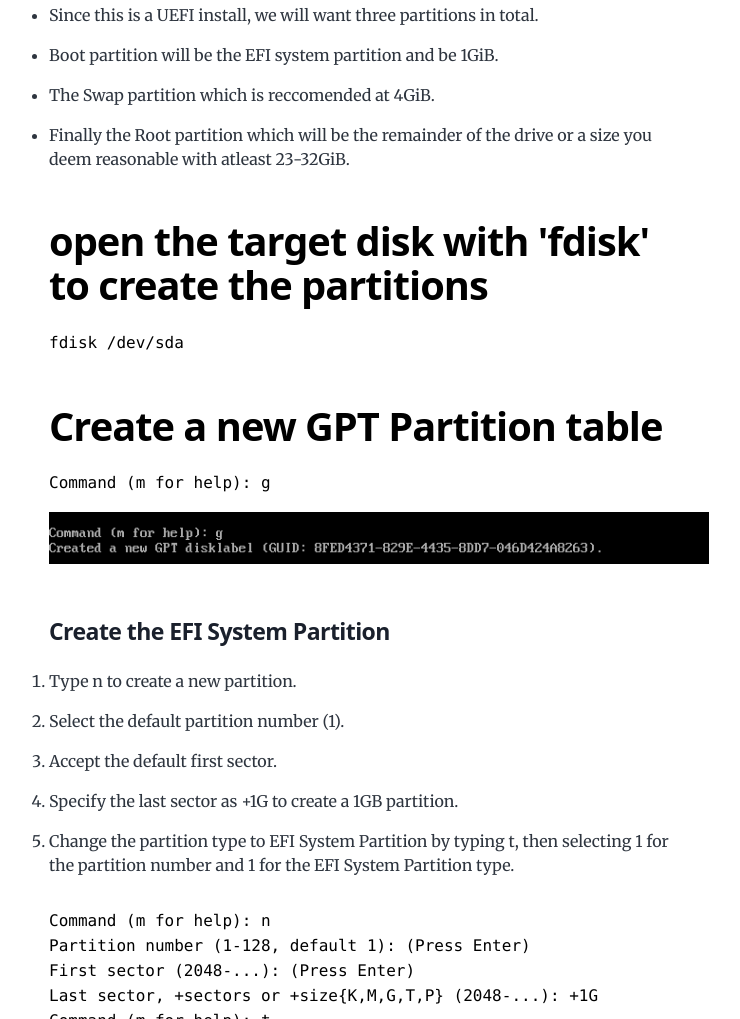
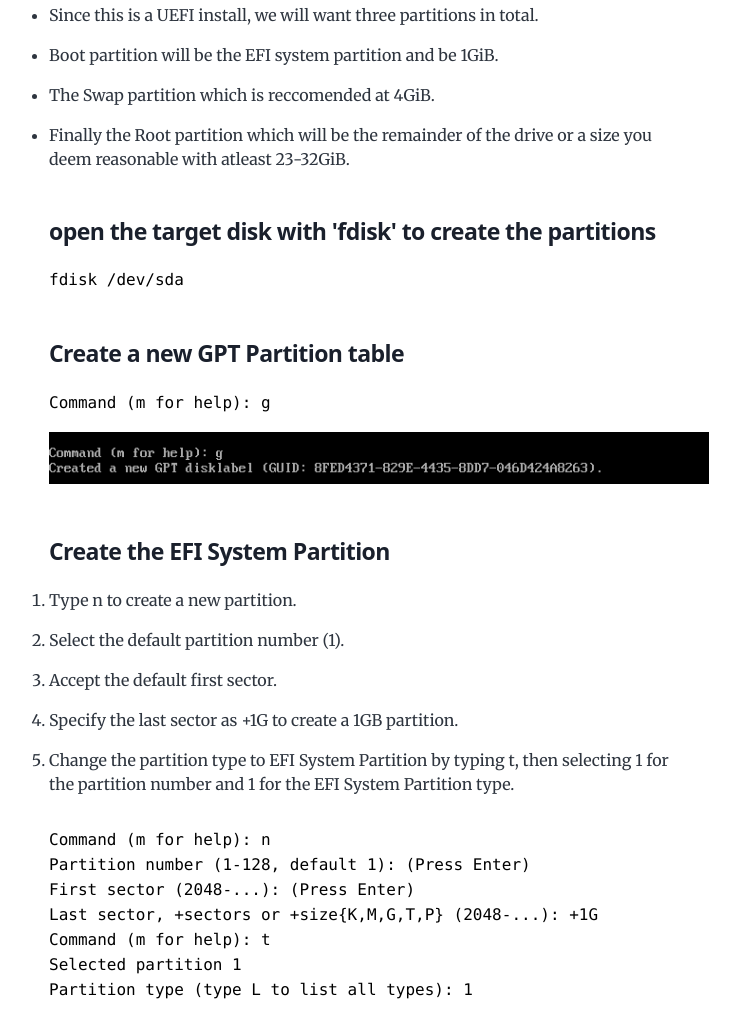
Before and after one commit to NeverRetail/my-blog, a Gatsby site: page /ArchLinux/ in a window 1280 px wide. Shown: the part 3472-4491 px from the top of the page, without its empty margins (275-1015 px from the left). Built offline with nearby package versions, Linux system fonts and the light colour scheme; Gatsby itself is replaced by a stand-in of ours; some packages are replaced by stand-ins of ours; code samples lack their colours.

Commit message:
minor edits.

````diff
--- a/content/blog/ArchLinux/index.md
+++ b/content/blog/ArchLinux/index.md
@@ -47,11 +47,11 @@ This will display a list of all drives.
 * Boot partition will be the EFI system partition and be 1GiB.
 * The Swap partition which is reccomended at 4GiB.
 * Finally the Root partition which will be the remainder of the drive or a size you deem reasonable with atleast 23-32GiB.
-# open the target disk with 'fdisk' to create the partitions
+#### open the target disk with 'fdisk' to create the partitions
  ```sh
  fdisk /dev/sda
  ```
- # Create a new GPT Partition table
+#### Create a new GPT Partition table
  ```sh
  Command (m for help): g
  ```
````
